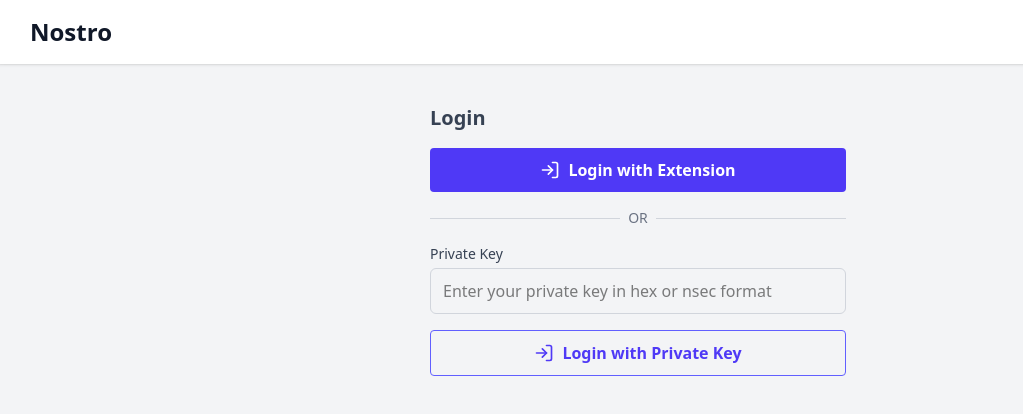
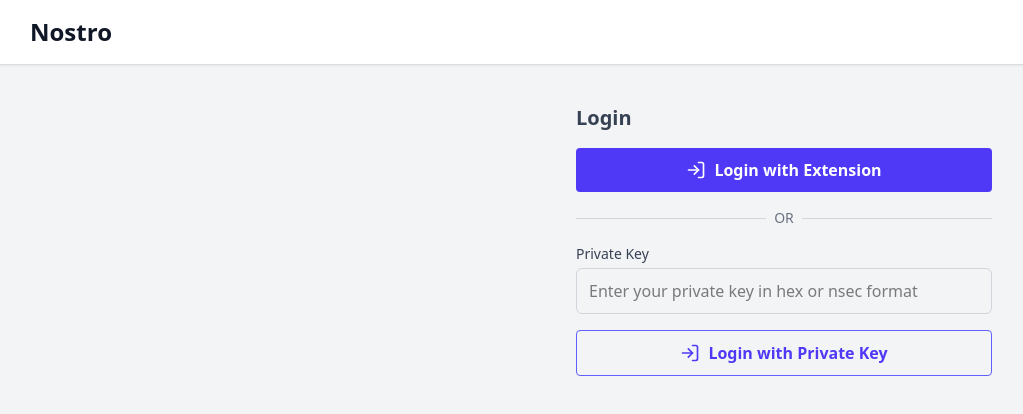
Before and after one commit to minagishl/nostro, a Next.js app: page / in a window 1280 px wide. Shown: the top 414 px of the page, without its empty margins (2-1025 px from the left). Built offline with nearby package versions, Linux system fonts and the light colour scheme; what nostr-tools would draw is missing.

Commit message:
style: adjust overall sizing

```diff
--- a/src/components/layout/Layout.tsx
+++ b/src/components/layout/Layout.tsx
@@ -18,10 +18,11 @@ export const Layout: React.FC<{ children: React.ReactNode }> = ({ children }) =>
           </div>
         </div>
       </header>
-      <div className="flex pt-16">
+      <div className="mx-auto max-w-7xl px-4 pt-16 sm:px-6 lg:px-8">
+        <div className="relative flex">
           {publicKey && (
-          <aside className="fixed top-16 left-0 h-[calc(100vh-4rem)] w-64 bg-white shadow dark:bg-gray-800">
-            <nav className="space-y-2 p-4">
+            <aside className="fixed py-8">
+              <nav className="space-y-2">
                 <Link
                   href={`/profile/${publicKey}`}
                   className="flex items-center gap-2 rounded-lg p-2 text-gray-600 hover:bg-gray-100 dark:text-gray-300 dark:hover:bg-gray-700"
@@ -67,9 +68,10 @@ export const Layout: React.FC<{ children: React.ReactNode }> = ({ children }) =>
               </nav>
             </aside>
           )}
-        <main className={`flex-1 p-6 ${publicKey ? 'ml-64' : ''}`}>
-          <div className="mx-auto max-w-2xl">{publicKey ? children : <LoginForm />}</div>
+          <main className="w-full flex-1 p-6">
+            <div className="ml-auto w-full max-w-3/4">{publicKey ? children : <LoginForm />}</div>
           </main>
+        </div>
       </div>
     </div>
   );
```
Lines whose indentation alone changed are shown as unchanged.
